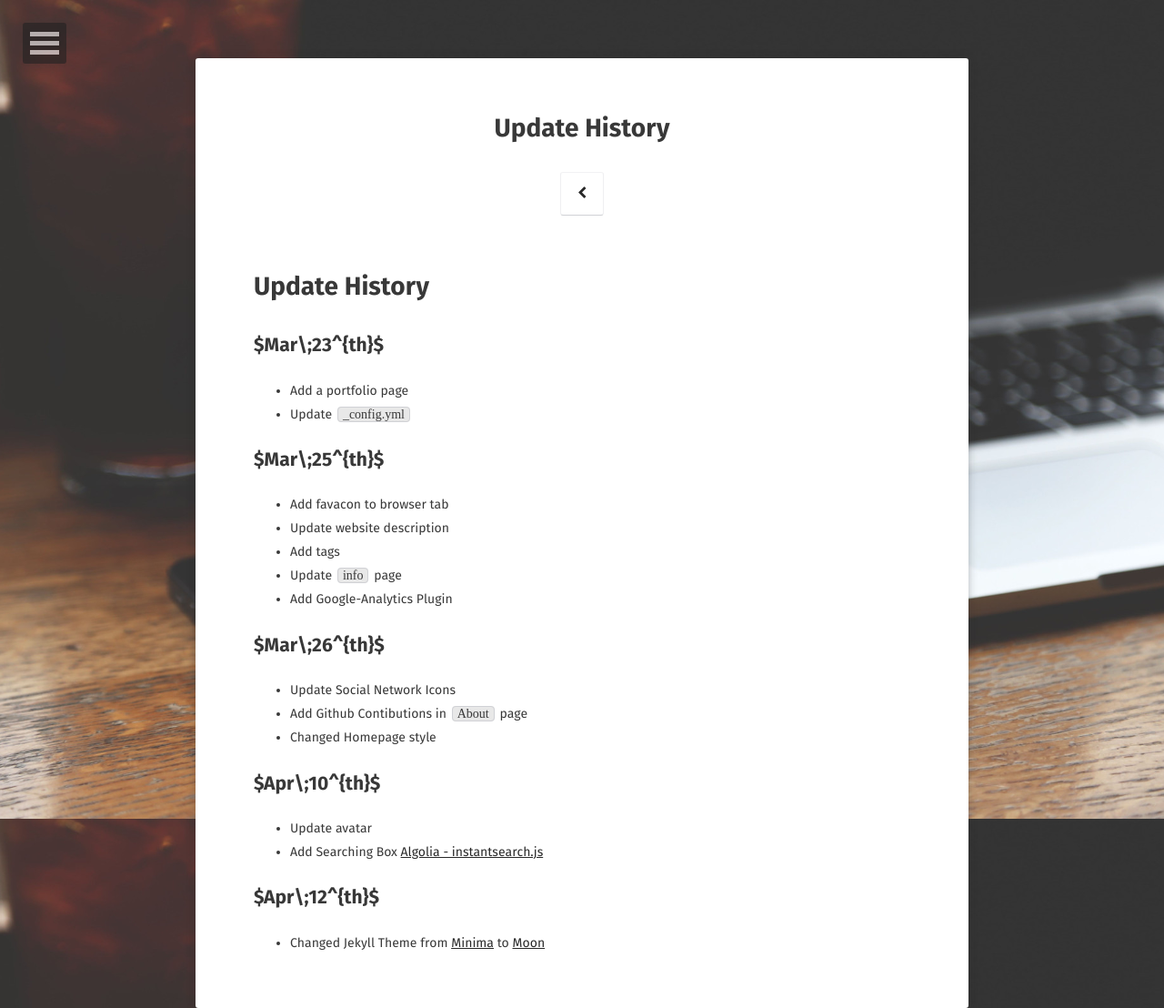
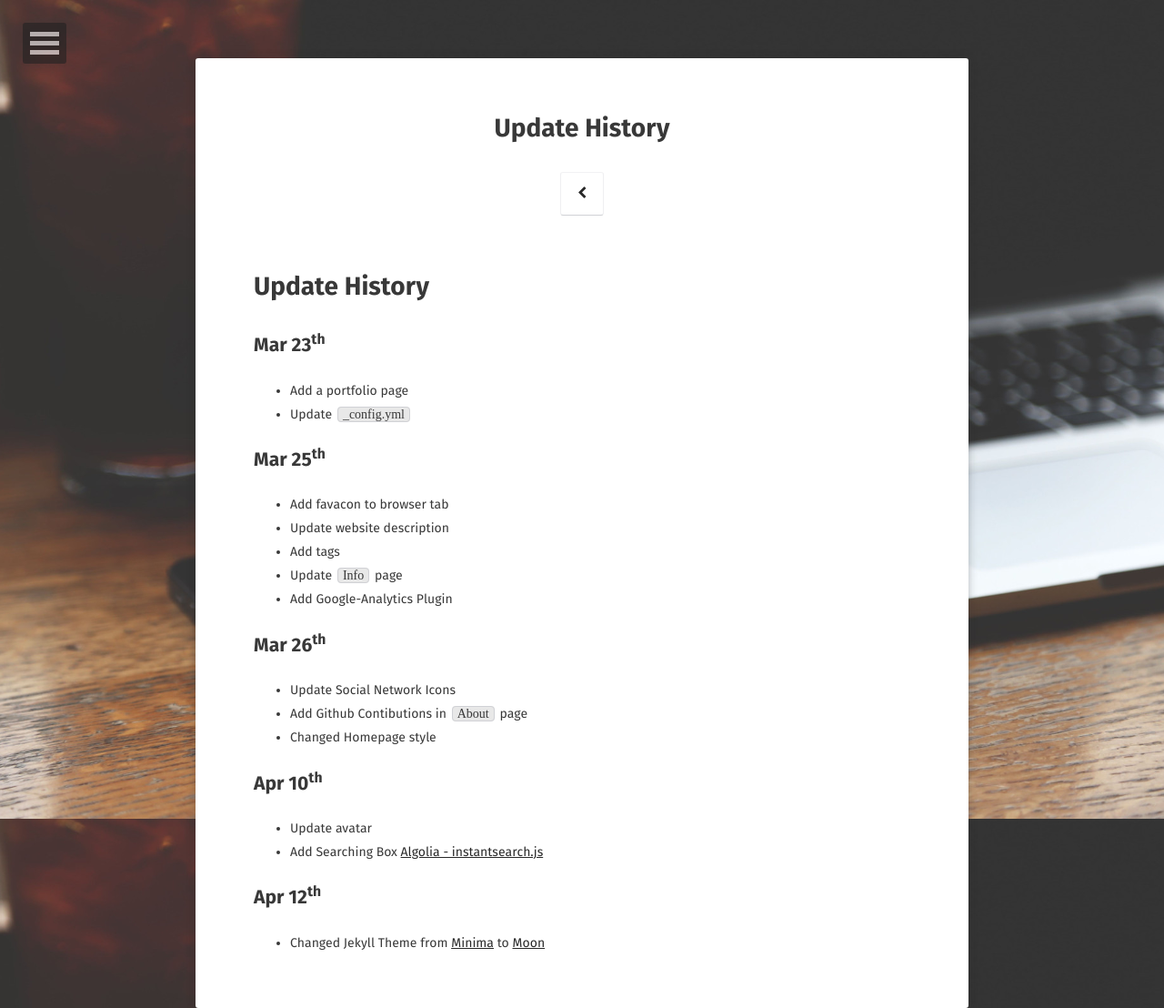
Before and after one commit to Zhenye-Na/blog, a Jekyll site: the page built from History.md, in a window 1280 px wide. Shown: the whole page at 91% size. Built offline with Jekyll 4.4.1, drawn with Linux system fonts in a browser that asks for light colours; some web fonts are replaced; our own code applies the rules of GitHub Pages for plain Markdown files; comment, search, counter and statistics services are not loaded.

Commit message:
Update :art:

```diff
--- a/History.md
+++ b/History.md
@@ -1,25 +1,25 @@
 # Update History
 
 
-## $Mar\;23^{th}$
+## Mar 23<sup>th</sup>
 - Add a portfolio page
 - Update `_config.yml`
 
-## $Mar\;25^{th}$
+## Mar 25<sup>th</sup>
 - Add favacon to browser tab
 - Update website description
 - Add tags
-- Update `info` page
+- Update `Info` page
 - Add Google-Analytics Plugin
 
-## $Mar\;26^{th}$
+## Mar 26<sup>th</sup>
 - Update Social Network Icons
 - Add Github Contibutions in `About` page
 - Changed Homepage style
 
-## $Apr\;10^{th}$
+## Apr 10<sup>th</sup>
 - Update avatar
 - Add Searching Box [Algolia - instantsearch.js](https://community.algolia.com/instantsearch.js)
 
-## $Apr\;12^{th}$
+## Apr 12<sup>th</sup>
 - Changed Jekyll Theme from [Minima](https://jekyll.github.io/minima/) to [Moon](https://taylantatli.github.io/Moon/)
```
Also changed, not shown: _posts/2017-07-17-install-mysql-on-MAC-OS-X.md (line endings or trailing spaces).
